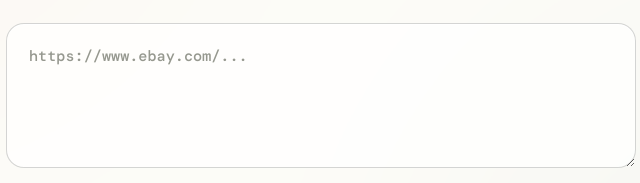
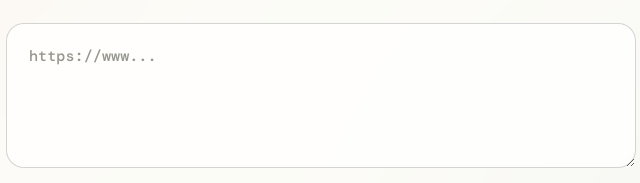
Before and after one commit to Monzingo89/raw-html-maxxing, a website: page docs/index.html in a window 1280 px wide. Shown: the part 310-493 px from the top of the page, 319-959 px from the left. Drawn offline with nearby package versions, Linux system fonts and the light colour scheme.

Commit message:
Shorten URL placeholder

```diff
--- a/docs/index.html
+++ b/docs/index.html
@@ -21,7 +21,7 @@
           id="url-input"
           name="url"
           rows="4"
-          placeholder="https://www.ebay.com/..."
+          placeholder="https://www..."
           spellcheck="false"
           autocapitalize="none"
           autocomplete="url"
```
Also changed, not shown: public/index.html (+1 -1 lines).
